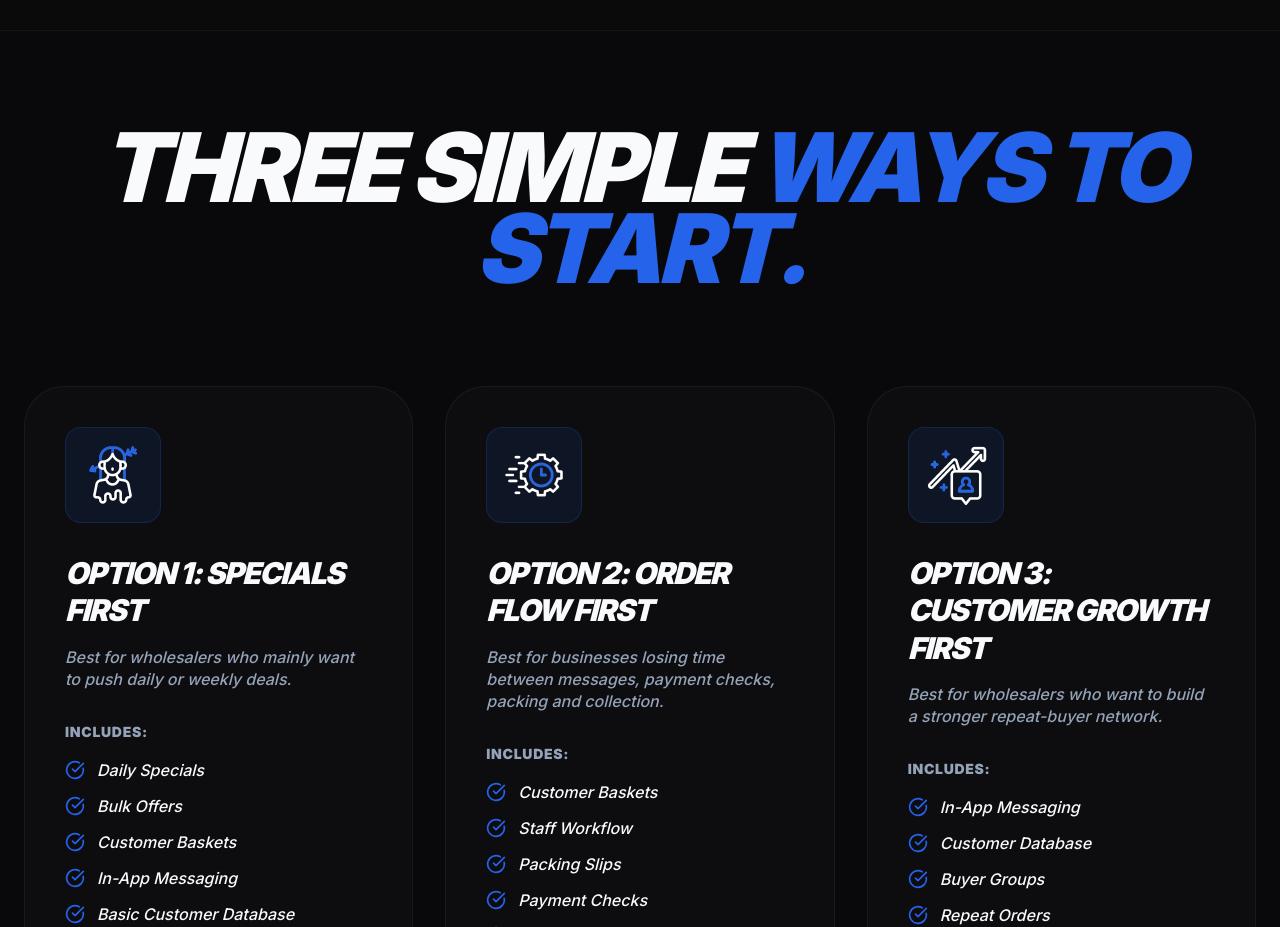
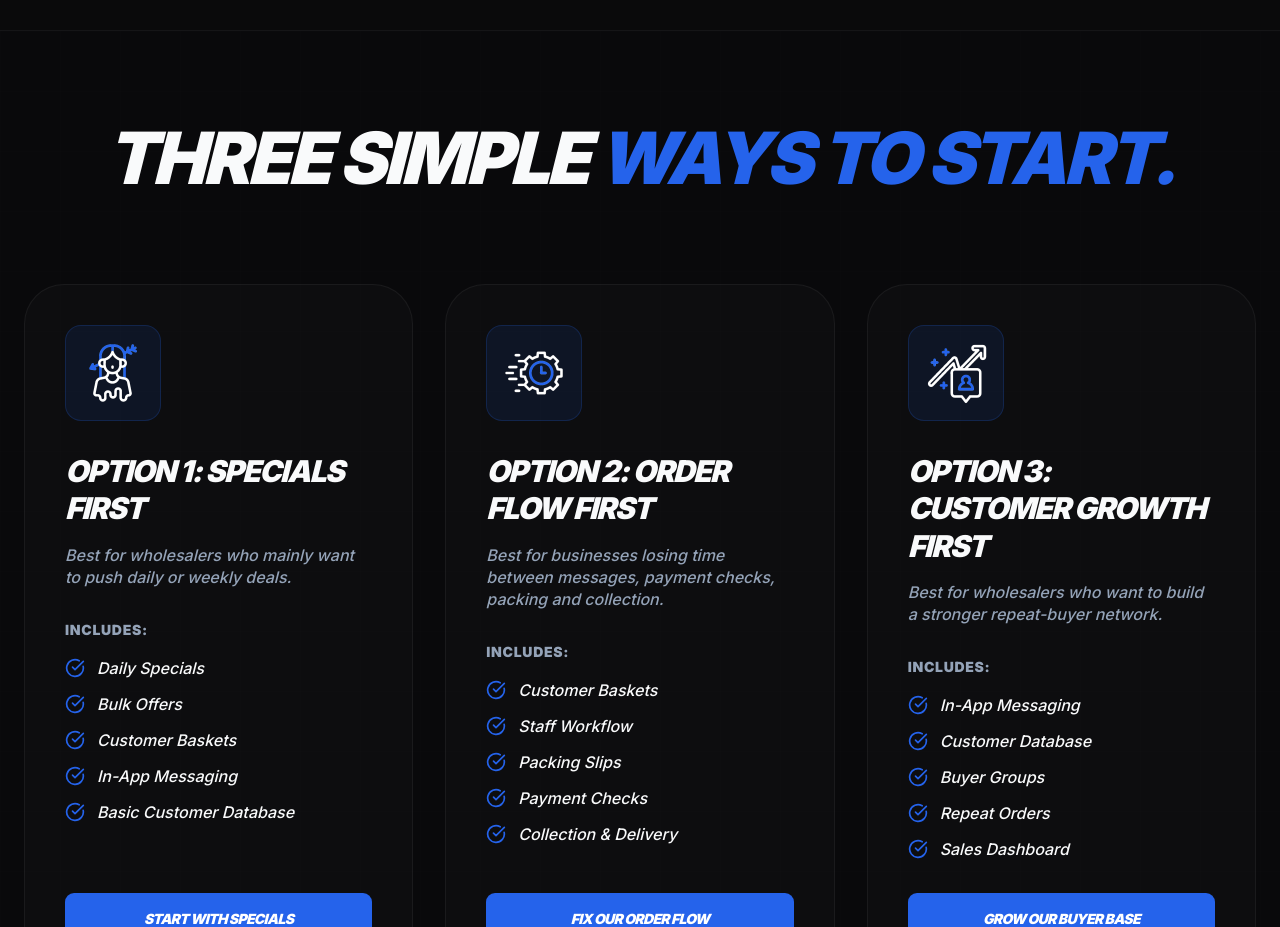
Before and after one commit to TheoDuToit1/Stockup, a React (Vite) app: page /custom-system-options in a window 1280 px wide. Shown: the part 2980-3907 px from the top of the page. Built offline with nearby package versions, Linux system fonts and the light colour scheme.

Commit message:
Match THREE SIMPLE WAYS TO START heading size with other sections

```diff
--- a/src/pages/CustomSystemOptions.tsx
+++ b/src/pages/CustomSystemOptions.tsx
@@ -310,7 +310,7 @@ export default function CustomSystemOptions({ onContactClick }: CustomSystemOpti
             transition={{ duration: 0.8 }}
             className="text-center mb-16 md:mb-24"
           >
-            <h2 className="text-3xl sm:text-4xl md:text-6xl lg:text-8xl font-black uppercase italic tracking-tighter leading-[0.85] text-text mb-6">
+            <h2 className="text-2xl sm:text-3xl md:text-5xl lg:text-7xl font-black uppercase italic tracking-tighter leading-[0.85] text-text mb-6">
               THREE SIMPLE <span className="text-primary">WAYS TO START.</span>
             </h2>
           </motion.div>
```
